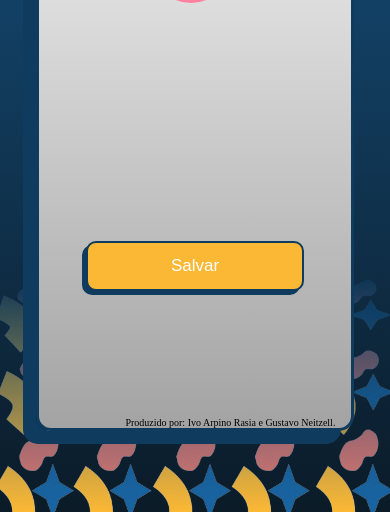
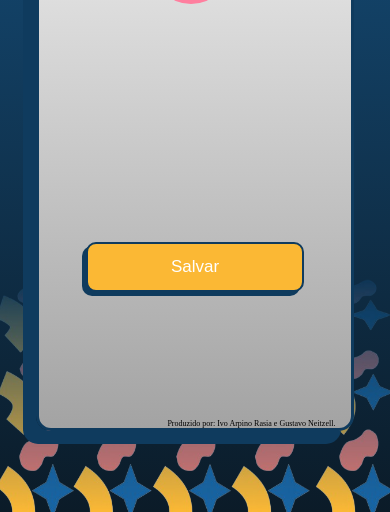
Before and after one commit to GatoMonocromatico/Cartola_Olimpiada_Champagnat, a Flask app: template templates/configuracoes.html in a window 390 px wide. Shown: the part 332-844 px from the top of the page. Run offline with Flask 2, Linux system fonts and the light colour scheme; the template is opened without the code that fills it, so the values that code supplies are empty; some libraries are stand-ins or nearby versions.

Commit message:
adapt credit font-size for smaller screens

```diff
--- a/static/css/configuracoes.css
+++ b/static/css/configuracoes.css
@@ -323,3 +323,9 @@ p{
     text-align: center;
     font-size: 10px;
 }
+
+@media screen and (max-width: 600px) {
+    #matricula_e_credito {
+        font-size: 8px;
+    }
+}
```
